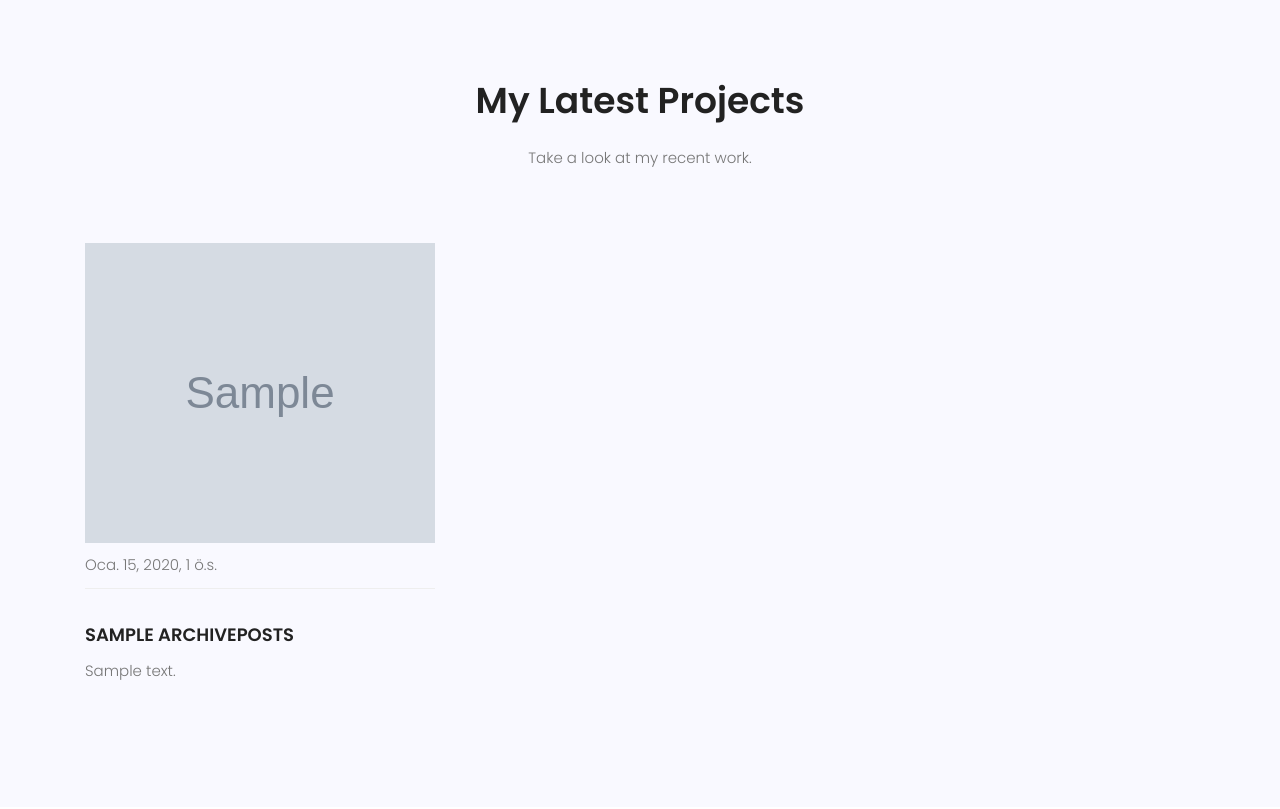
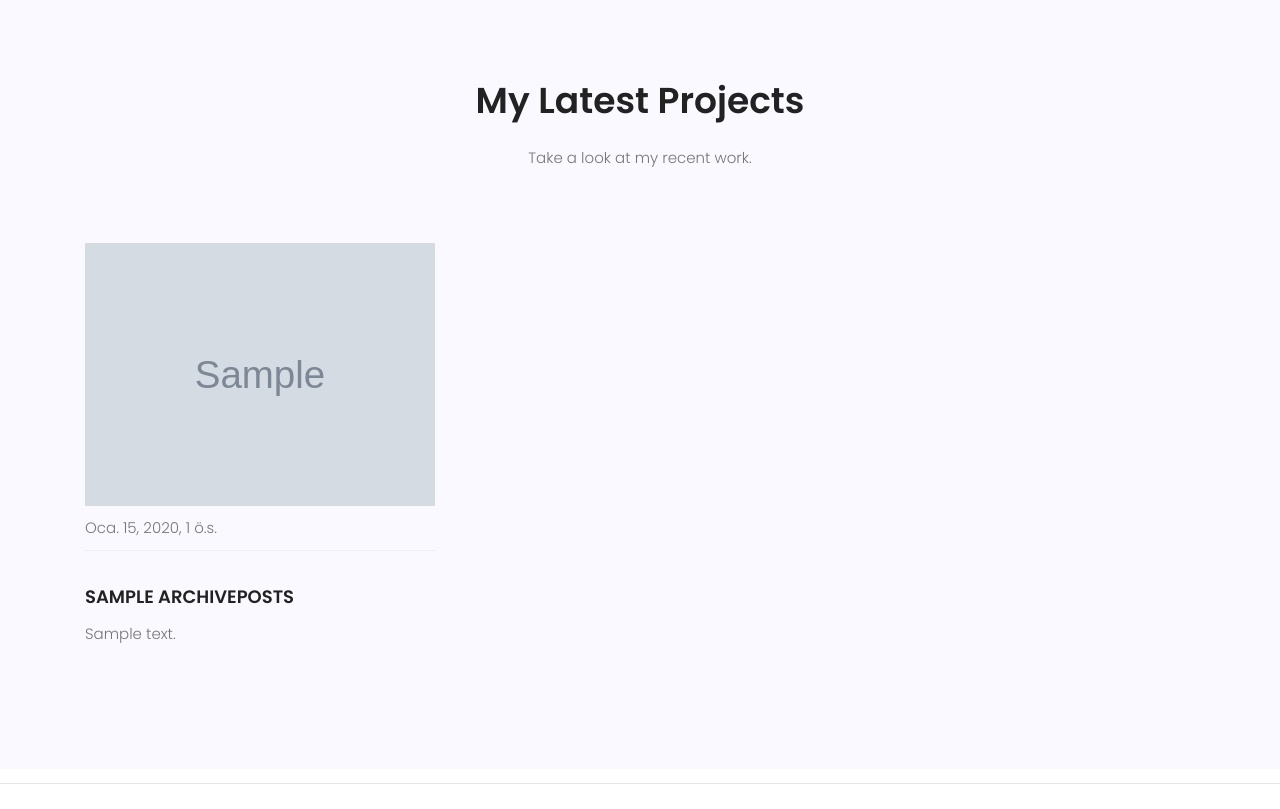
Before and after one commit to eminozata/my-first-blog, a Django app: page / in a window 1280 px wide. Shown: the part 2162-2971 px from the top of the page. Run offline with Django 3.2, Linux system fonts and the light colour scheme; tables that the repository leaves empty hold one stand-in row (values such as "Sample post"); grey boxes marked "Sample" are stand-in pictures; some libraries are stand-ins or nearby versions.

Commit message:
fluid img for project posts

```diff
--- a/index/templates/index/index.html
+++ b/index/templates/index/index.html
@@ -253,16 +253,13 @@
           </div>
         </div>
         <div class="row">
-        {% if posts %}
           {% for post in posts %}
           <div class="single-recent-blog col-lg-4 col-md-4">
             <div class="thumb">
               <a href="{{post.url}}" target="_blank">
                 <img
-                  class="f-img"
+                  class="f-img img-fluid"
                   src="{{post.img.url}}"
-                  height="300"
-                  width="300"
                   alt=""
                 />
               </a>
@@ -284,7 +281,6 @@
             <p>{{post.text |slice:":255"}}</p>
           </div>
           {% endfor %}
-          {% endif %}
         </div>
       </div>
     </section>
```
